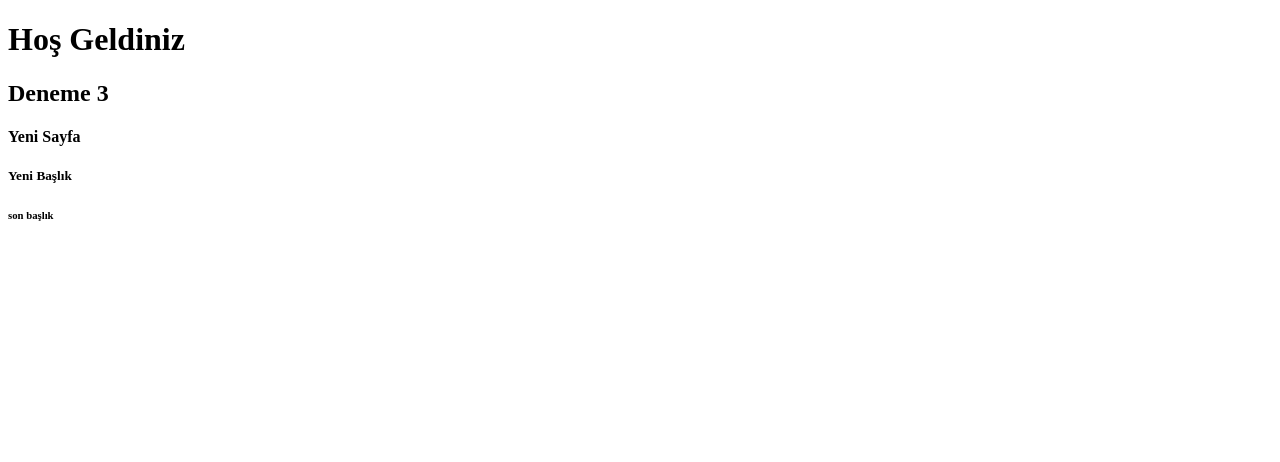
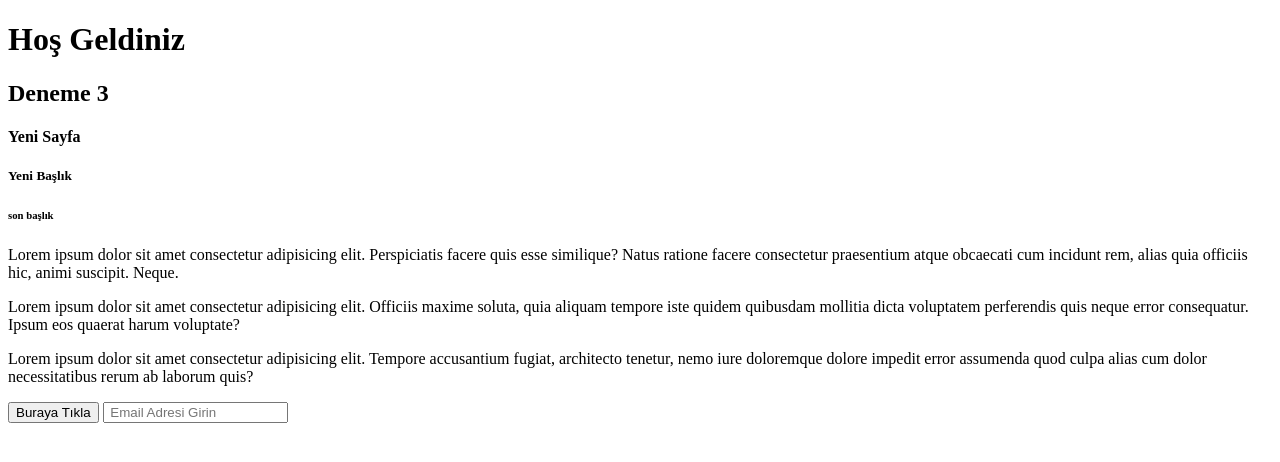
Before and after one commit to sibelmbozkurt/project-3, a plain HTML site: page index.html in a window 1280 px wide. Drawn offline with Linux system fonts and the light colour scheme.

Commit message:
paragraf buton input eklendi

```diff
--- a/index.html
+++ b/index.html
@@ -15,6 +15,13 @@
 
 <h6>son başlık</h6>
 
+<p>Lorem ipsum dolor sit amet consectetur adipisicing elit. Perspiciatis facere quis esse similique? Natus ratione facere consectetur praesentium atque obcaecati cum incidunt rem, alias quia officiis hic, animi suscipit. Neque.</p>
+<p>Lorem ipsum dolor sit amet consectetur adipisicing elit. Officiis maxime soluta, quia aliquam tempore iste quidem quibusdam mollitia dicta voluptatem perferendis quis neque error consequatur. Ipsum eos quaerat harum voluptate?</p>
+<p>Lorem ipsum dolor sit amet consectetur adipisicing elit. Tempore accusantium fugiat, architecto tenetur, nemo iure doloremque dolore impedit error assumenda quod culpa alias cum dolor necessitatibus rerum ab laborum quis?</p>
+
+<button>Buraya Tıkla</button>
+
+<input type="text" placeholder=" Email Adresi Girin">
 
 
 </body>
```
